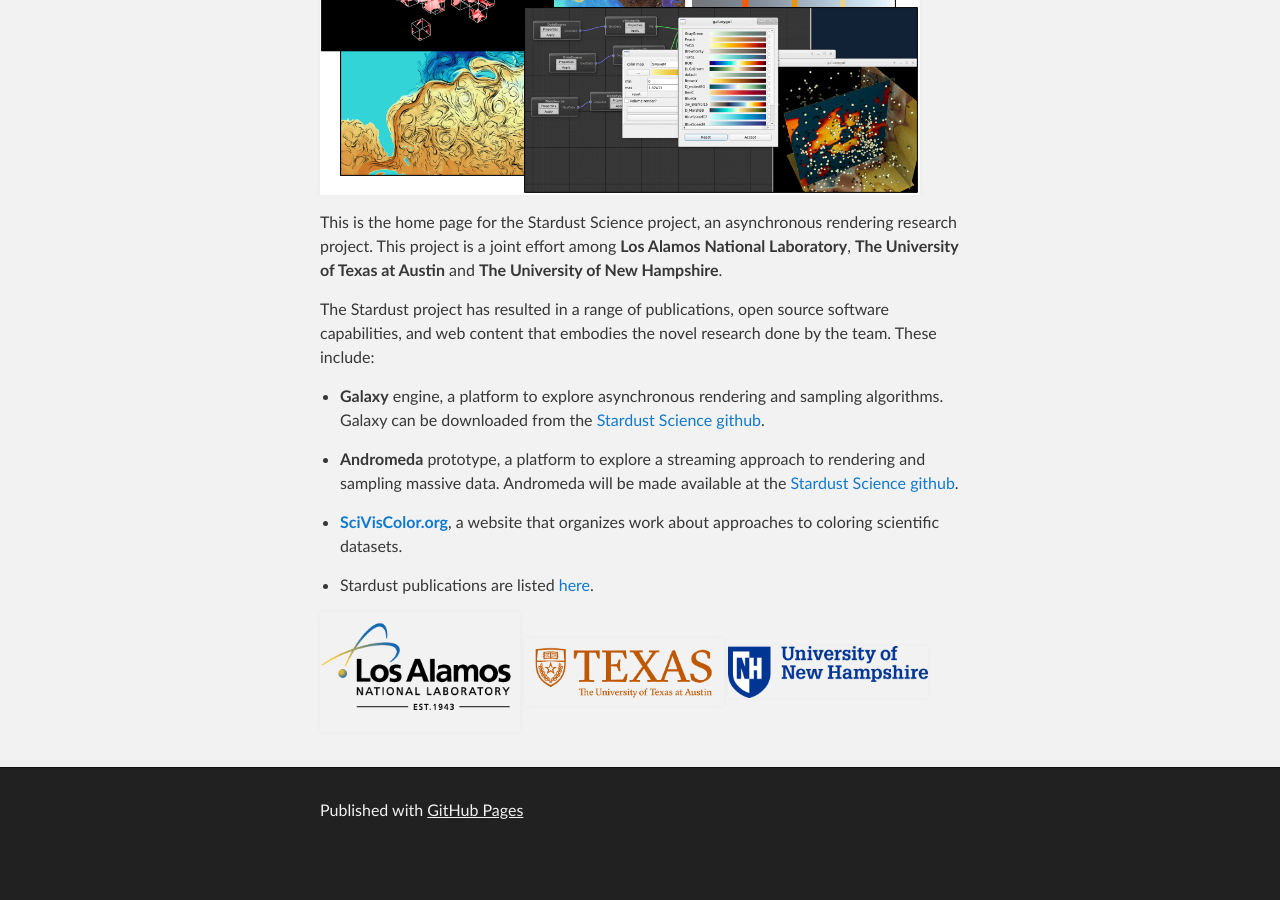
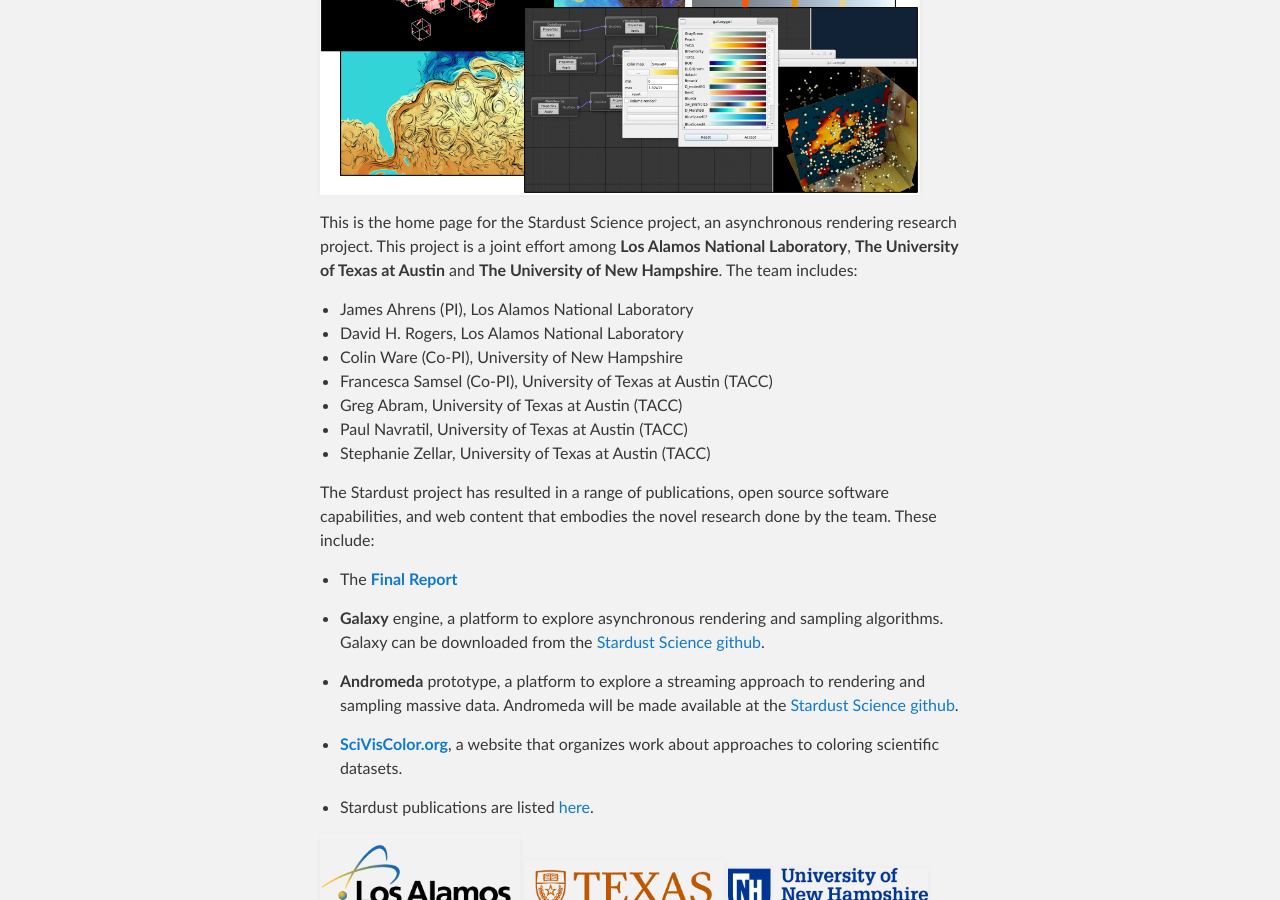
Before and after one commit to stardustscience/stardustscience.github.io, a Jekyll site: the page built from index.md, in a window 1280 px wide and 900 px high, scrolled down 456 px. Built offline with Jekyll 4.4.1, drawn with Linux system fonts in a browser that asks for light colours; before the commit the page ends 1313 px from its top, so only the background shows below that.

Commit message:
updating team

```diff
--- a/index.md
+++ b/index.md
@@ -4,9 +4,19 @@
 
 ![Galaxy rendering](assets/teaser.png){:width="600px" .center-image}
 
-This is the home page for the Stardust Science project, an asynchronous rendering research project. This project is a joint effort among **Los Alamos National Laboratory**, **The University of Texas at Austin** and **The University of New Hampshire**.
+This is the home page for the Stardust Science project, an asynchronous rendering research project. This project is a joint effort among **Los Alamos National Laboratory**, **The University of Texas at Austin** and **The University of New Hampshire**. The team includes:
+
+- James Ahrens (PI), Los Alamos National Laboratory
+- David H. Rogers, Los Alamos National Laboratory
+- Colin Ware (Co-PI), University of New Hampshire
+- Francesca Samsel (Co-PI), University of Texas at Austin (TACC)
+- Greg Abram, University of Texas at Austin (TACC)
+- Paul Navratil, University of Texas at Austin (TACC)
+- Stephanie Zellar, University of Texas at Austin (TACC)
 
 The Stardust project has resulted in a range of publications, open source software capabilities, and web content that embodies the novel research done by the team. These include:
+
+- The [**Final Report**](/assets/2020_Final_Report.pdf)
 
 - **Galaxy** engine, a platform to explore asynchronous rendering and sampling algorithms. Galaxy can be downloaded from the [Stardust Science github](http://www.github.com/stardustscience).
 
```
